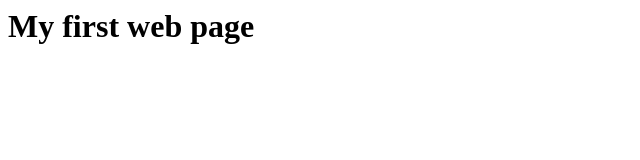
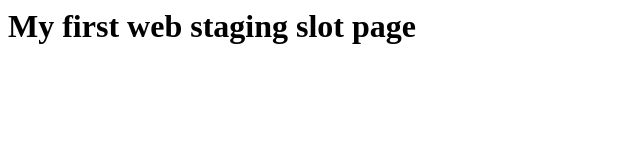
Before and after one commit to MadMikee/wiprodemo, a plain HTML site: page index.html in a window 1280 px wide. Shown: the whole page, without its empty margins (0-640 px from the left). Drawn offline with Linux system fonts and the light colour scheme.

Commit message:
Add files via upload

```diff
--- a/index.html
+++ b/index.html
@@ -8,7 +8,7 @@
 
 <body>
 
-<h1> My first web page </h1>
+<h1> My first web staging slot page </h1>
 
 </body>
 
```
